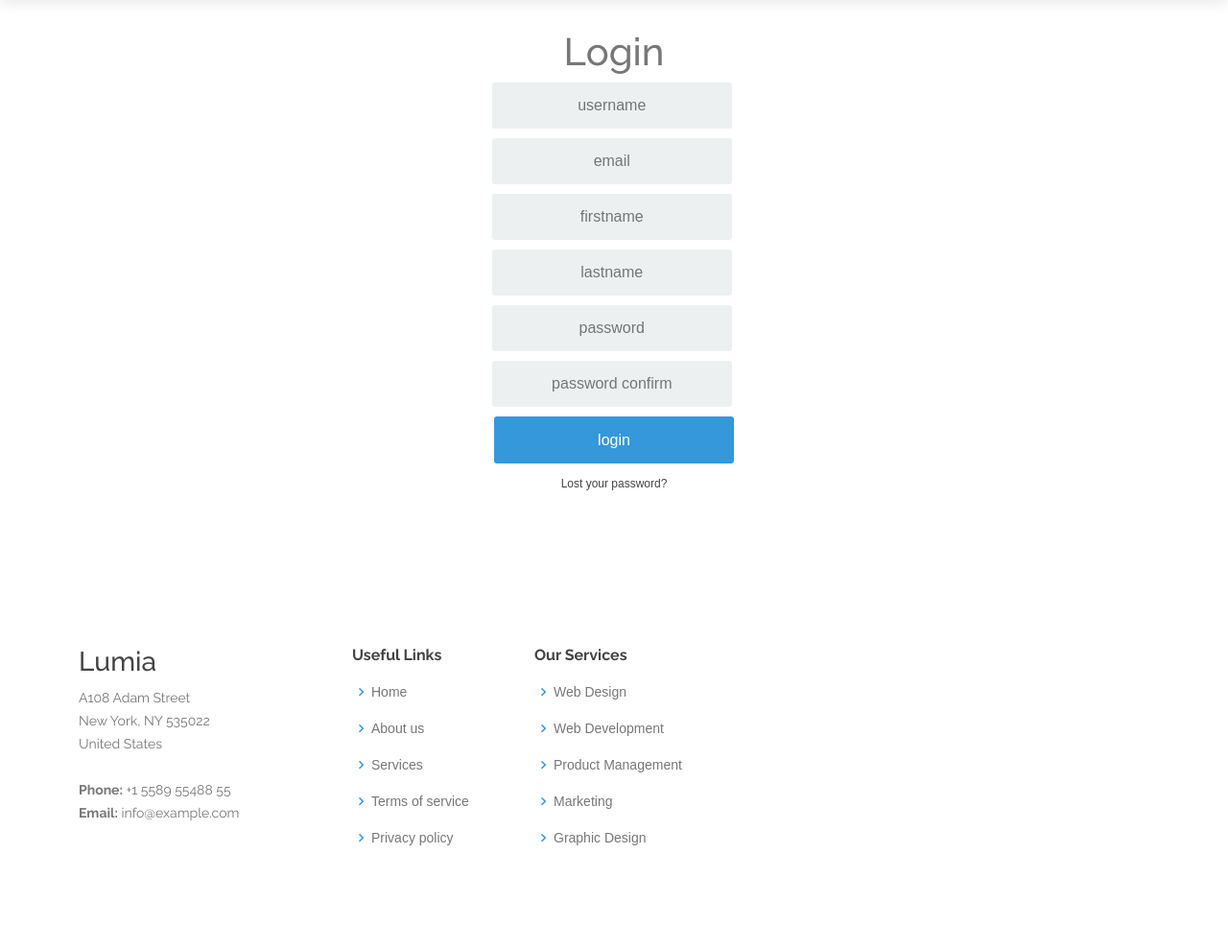
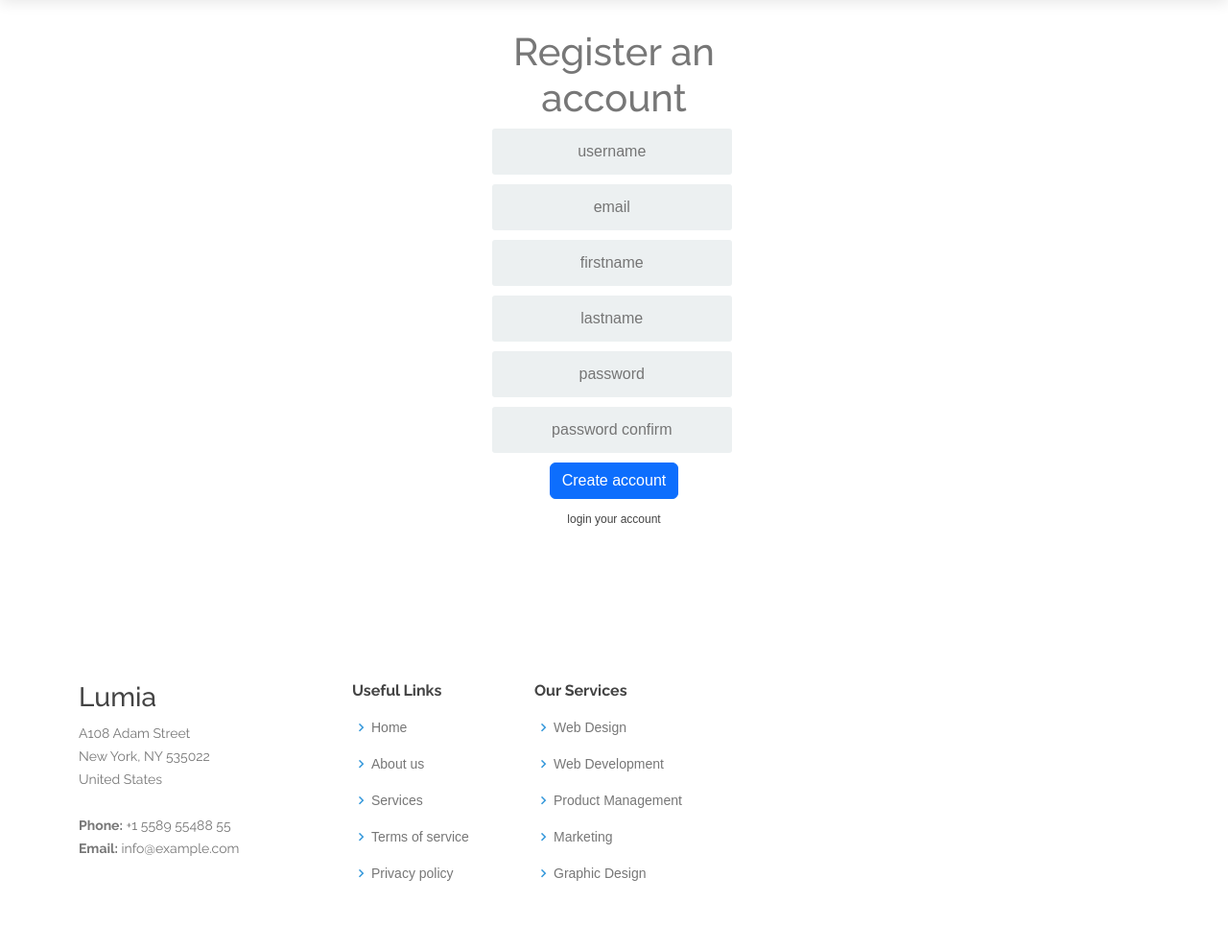
Before and after one commit to Abas-dev/e-Comm, a Django app: template templates/register.html in a window 1280 px wide. Shown: the part 70-1059 px from the top of the page at 96% size. Before the commit the page ends 951 px from the top, so only its background shows below. Run offline with Django 3.2, Linux system fonts and the light colour scheme; the template is opened without the code that fills it, so the values that code supplies are empty; some libraries are stand-ins or nearby versions.

Commit message:
worked on the login and register form

```diff
--- a/static/assets/css/login.css
+++ b/static/assets/css/login.css
@@ -48,7 +48,7 @@
     box-shadow: none;
     }
 
-    .btn {
+     /* .btn {
       border: 2px solid transparent;
       background: #3498DB;
       color: #ffffff;
@@ -63,7 +63,7 @@
       display: block;
       width: 250px;
       margin: 0 auto;
-    }
+    } */
 
     .btn:hover {
       background-color: #2980B9;
--- a/templates/login.html
+++ b/templates/login.html
@@ -5,7 +5,7 @@
 <div class="login">
     <div class="login-screen">
       <div class="app-title">
-        <h1>Login</h1>
+        <h1>Login your account</h1>
       </div>
 
       <div class="login-form">
@@ -20,7 +20,7 @@
         </div>
 
         <a class="btn btn-primary btn-large btn-block" href="#">login</a>
-        <a class="login-link" href="#">Lost your password?</a>
+        <a class="login-link" href="#">Create an account</a>
       </div>
     </div>
   </div>
--- a/templates/register.html
+++ b/templates/register.html
@@ -5,7 +5,7 @@
 <div class="login">
     <div class="login-screen">
       <div class="app-title">
-        <h1>Login</h1>
+        <h1>Register an account </h1>
       </div>
 
       <div class="login-form">
@@ -39,8 +39,8 @@
             <label class="login-field-icon fui-user" for="login-name"></label>
         </div>
 
-        <a class="btn btn-primary btn-large btn-block" href="#">login</a>
-        <a class="login-link" href="#">Lost your password?</a>
+        <a class="btn btn-primary btn-large btn-block" href="#">Create account  </a>
+        <a class="login-link" href="#">login your account</a>
       </div>
     </div>
   </div>
```
